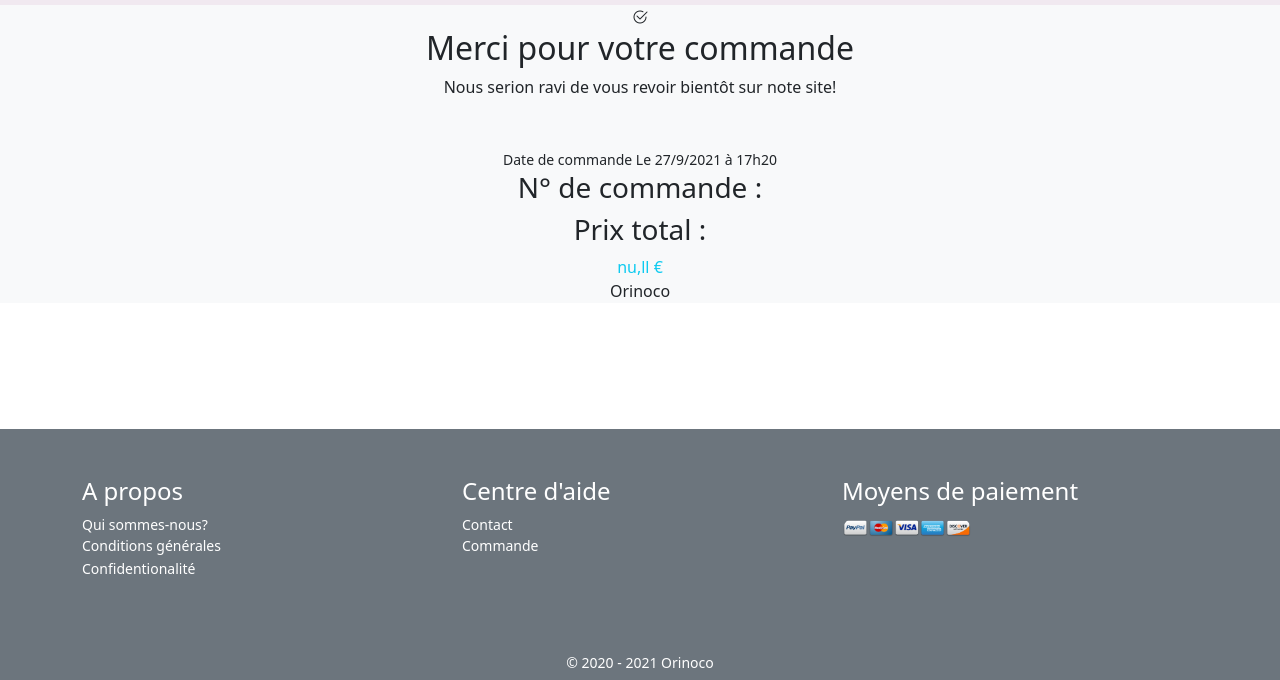
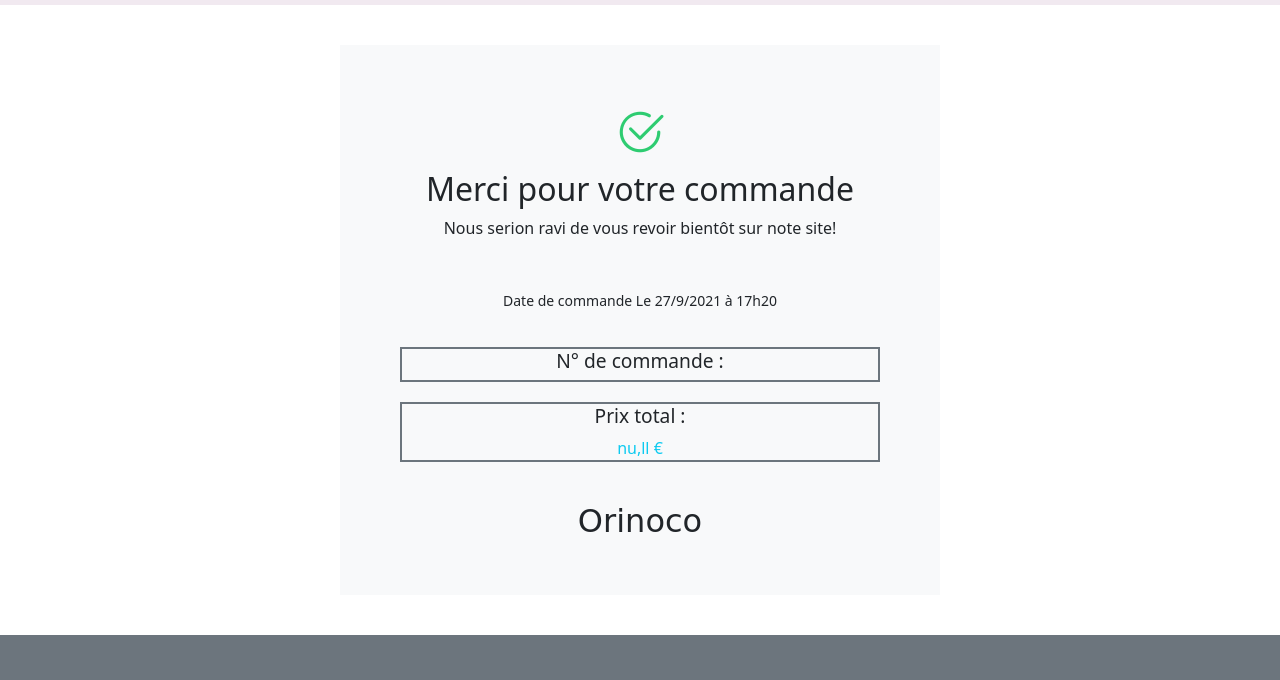
Before and after one commit to MukhtarSulaiman/orinoco_5_10092021, a plain HTML site: page order-confirm.html in a window 1280 px wide. Shown: the part 84-764 px from the top of the page. Drawn offline with nearby package versions, Linux system fonts and the light colour scheme.

Commit message:
New selectors have been added

```diff
--- a/style.css
+++ b/style.css
@@ -157,3 +157,39 @@ select {
     visibility: visible;
     color: #ff8000
 }
+
+
+/* Order confiramtion section */
+
+.order-confirm-container {
+    max-width: 600px;
+    min-height: 400px;
+    margin: 40px auto;
+    padding: 50px;
+}
+
+.bi-check2-circle {
+    font-size: 50px;
+    color:#2ecc71;
+}
+
+.order-confirm-container .orinoco {
+    font-family:cursive;
+    font-size: 2rem;
+    margin-top: 50px;
+}
+
+.contain {
+    margin: 35px 0;
+
+}
+
+.contain h3 {
+    font-size: 1.2rem;
+}
+
+.wrapper {
+    margin: 0 10px 20px 10px;
+    border : 2px solid #6c757d;
+
+}
```
